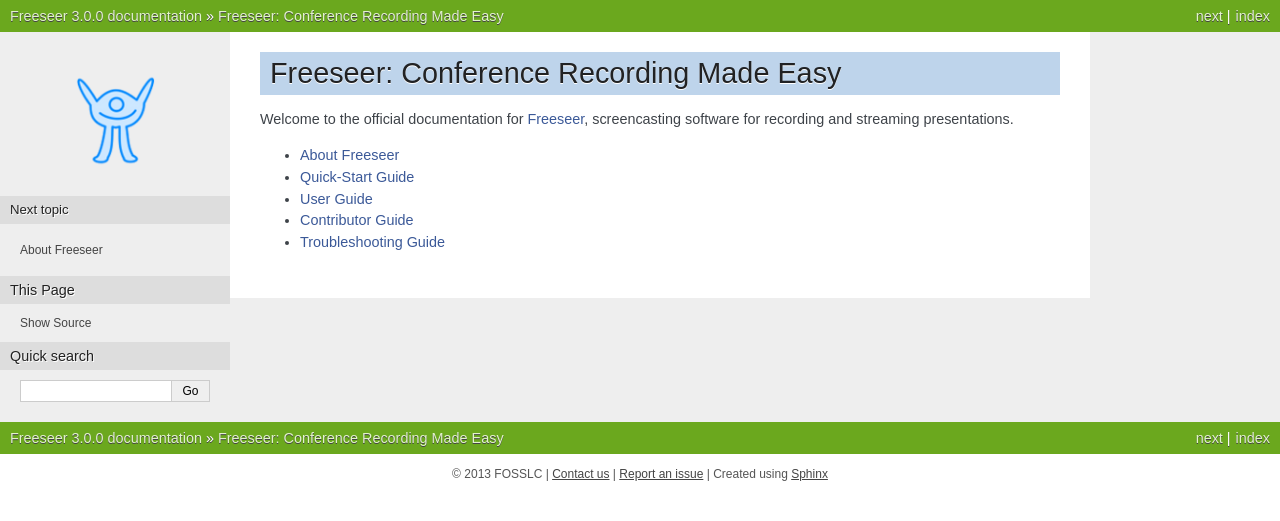
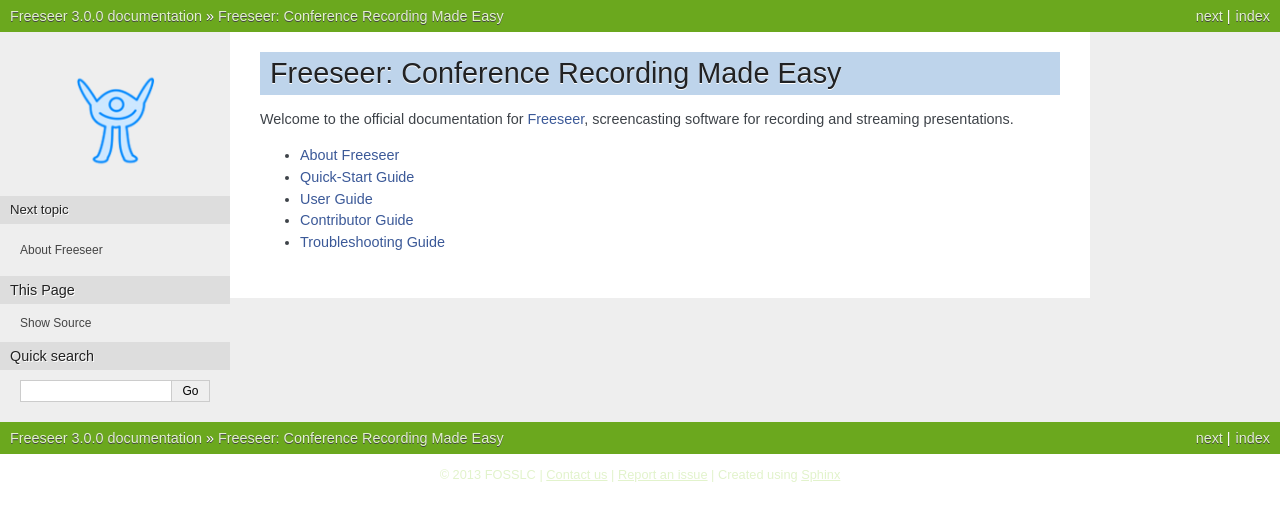
Before and after one commit to Freeseer/freeseer, a Sphinx documentation site: the page built from source/index.rst, in a window 1280 px wide. Shown: the top 521 px of the page. Built offline with Sphinx 7.4.7, drawn with Linux system fonts in a browser that asks for light colours.

Commit message:
Make footer text easier to read

```diff
--- a/source/_templates/layout.html
+++ b/source/_templates/layout.html
@@ -2,10 +2,12 @@
 
 {% block extrahead %} <!-- This block is used to add content to <head> tag. -->
 <style>
-  a:link {color:#3B5998;}
-  a:visited {color:#005B81;}
+  a:link {color:#3B5998}
+  a:visited {color:#005B81}
   a:hover {color:#8A2BE2}
   a:active {color:#E32E00}
+  div.footer {color:#E2F3CC; font-size: 80%;}
+  div.footer a {color:#E2F3CC}
 </style>
 {% endblock %}
 
```
